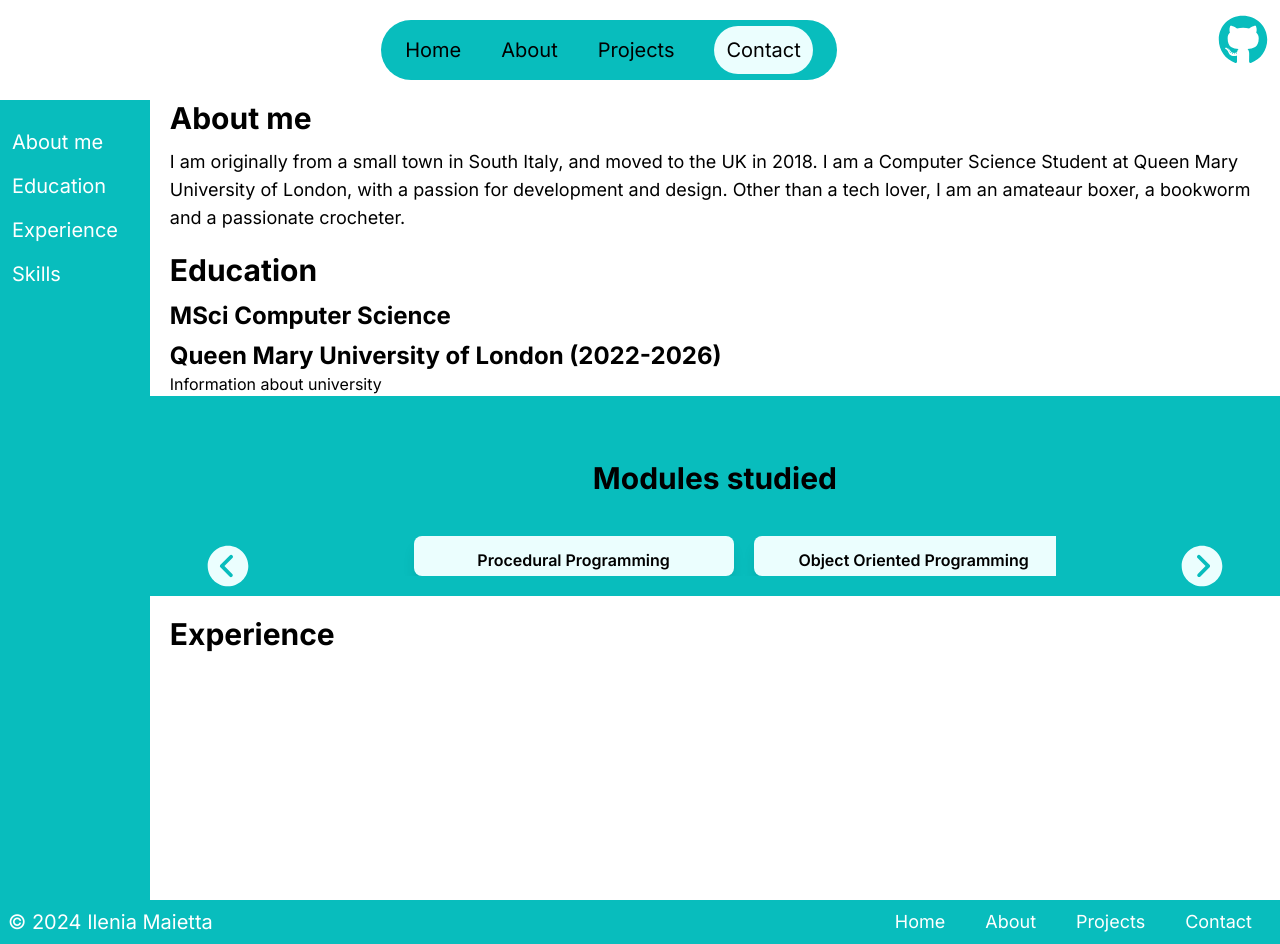
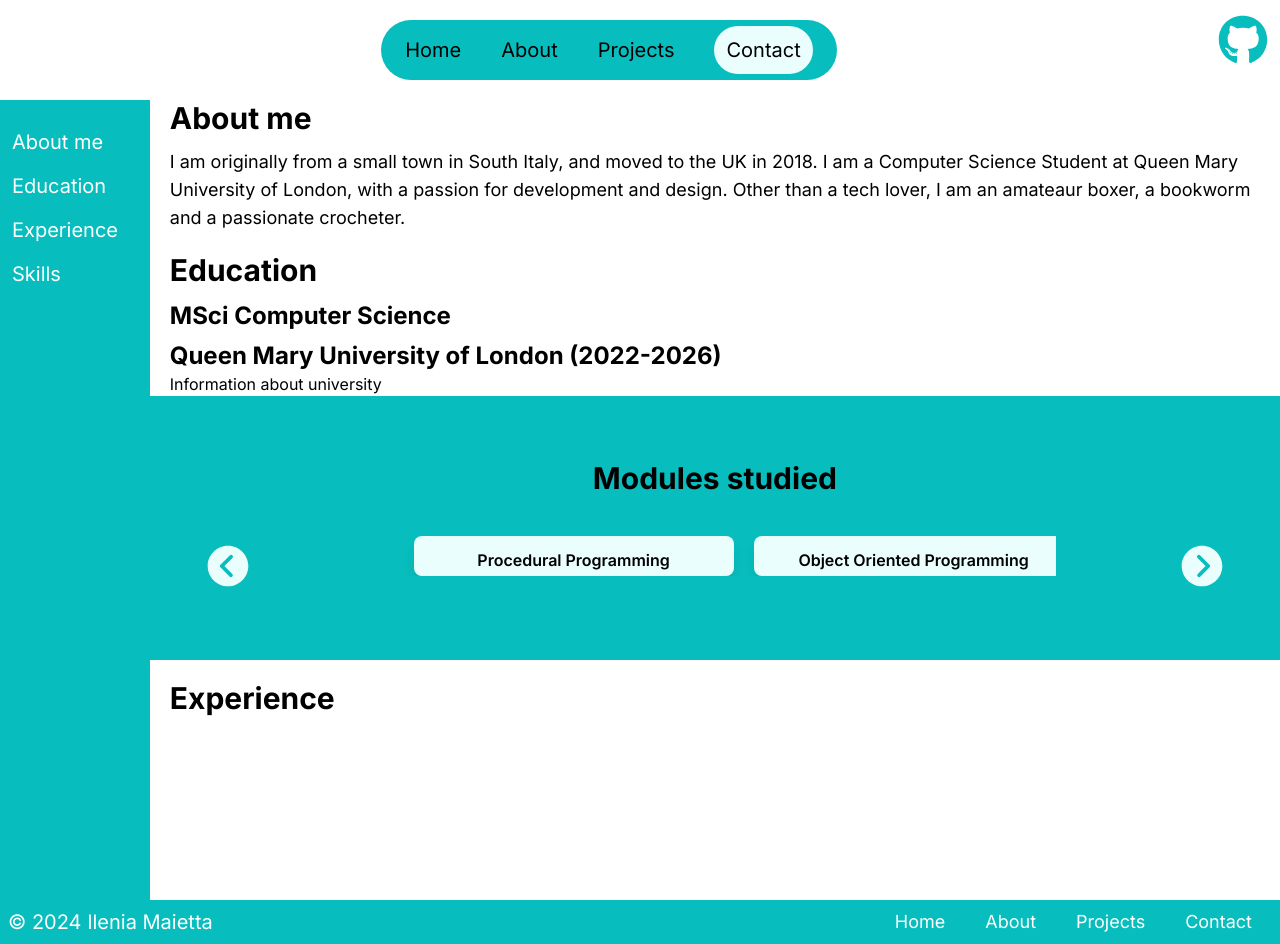
Before and after one commit to ileniadigital/ileniadigital.github.io, a Next.js app: page /about in a window 1280 px wide. Built offline with nearby package versions, Linux system fonts and the light colour scheme.

Commit message:
chnaged cards padding

```diff
--- a/app/ui/cards/cards.tsx
+++ b/app/ui/cards/cards.tsx
@@ -28,7 +28,7 @@ export default function Cards({ elements, title, image, autofit }: CardProps) {
     };
 
     return (
-        <section className="flex flex-col justify-center items-center gap-10 bg-main h-1/3 ">
+        <section className="flex flex-col justify-center items-center gap-10 bg-main h-1/3 pb-16">
             {/* Title */}
             <div className=" w-full flex justify-center">
                 <h4 className="text-black text-3xl font-bold mt-16">{title}</h4>
```
